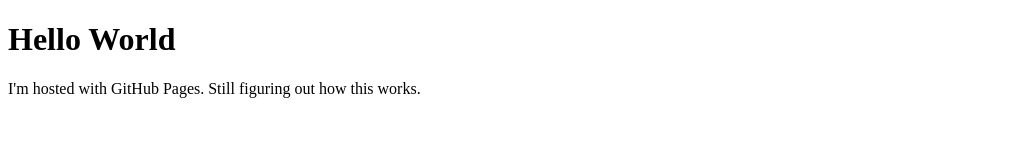
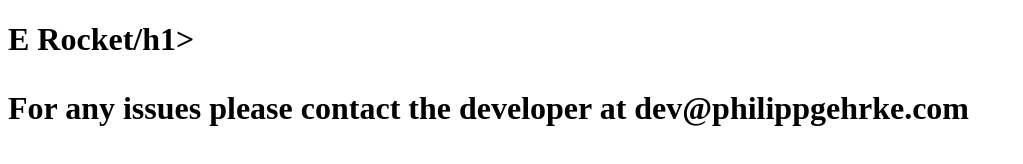
Before and after one commit to philippgehrke/philippgehrke.github.io, a plain HTML site: page index.html in a window 1280 px wide. Shown: the whole page, without its empty margins (0-1023 px from the left). Drawn offline with Linux system fonts and the light colour scheme.

Commit message:
Update index.html

```diff
--- a/index.html
+++ b/index.html
@@ -1,7 +1,7 @@
 <!DOCTYPE html>
 <html>
 <body>
-<h1>Hello World</h1>
-<p>I'm hosted with GitHub Pages. Still figuring out how this works.</p>
+<h1>E Rocket/h1>
+<p>For any issues please contact the developer at dev@philippgehrke.com</p>
 </body>
 </html>
```
